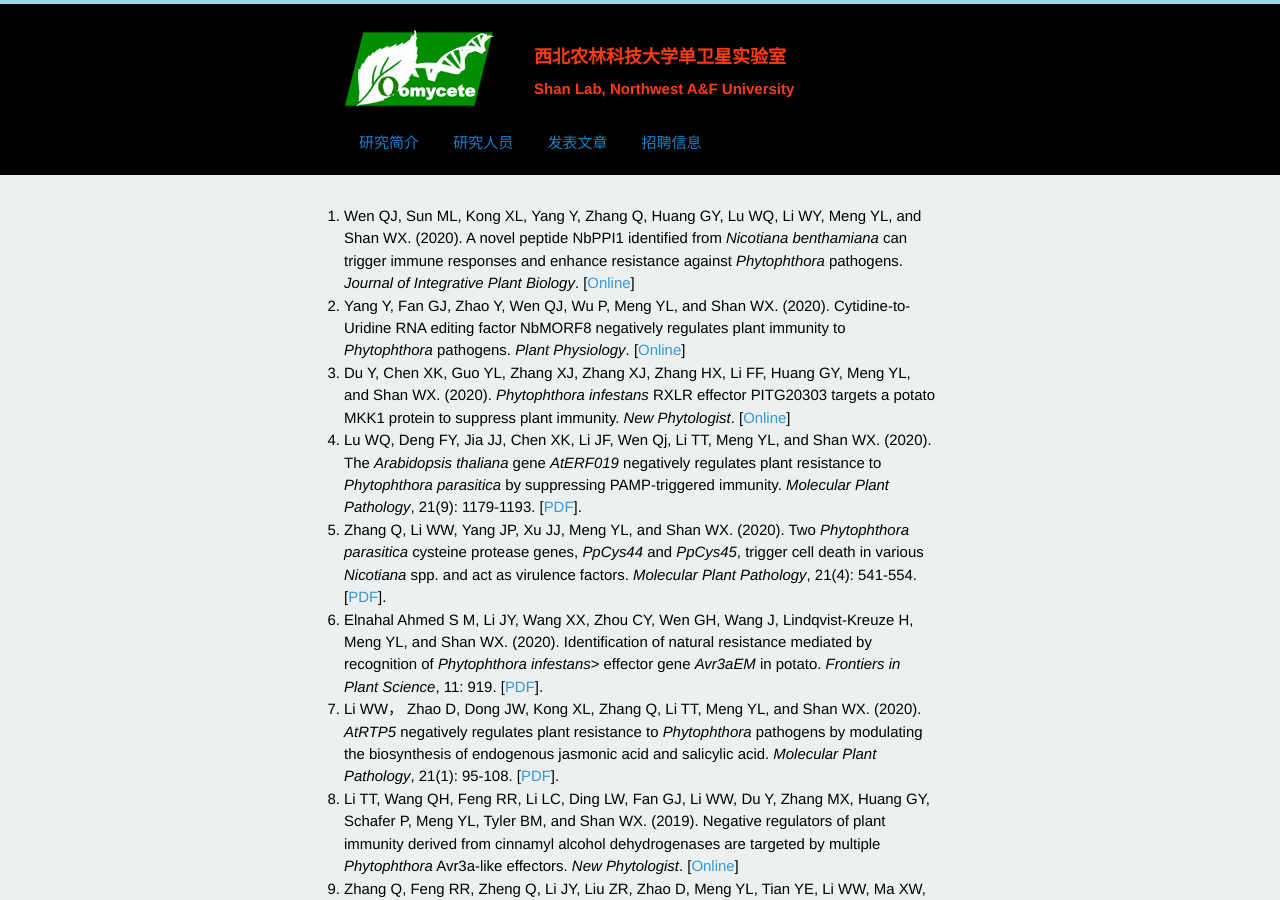
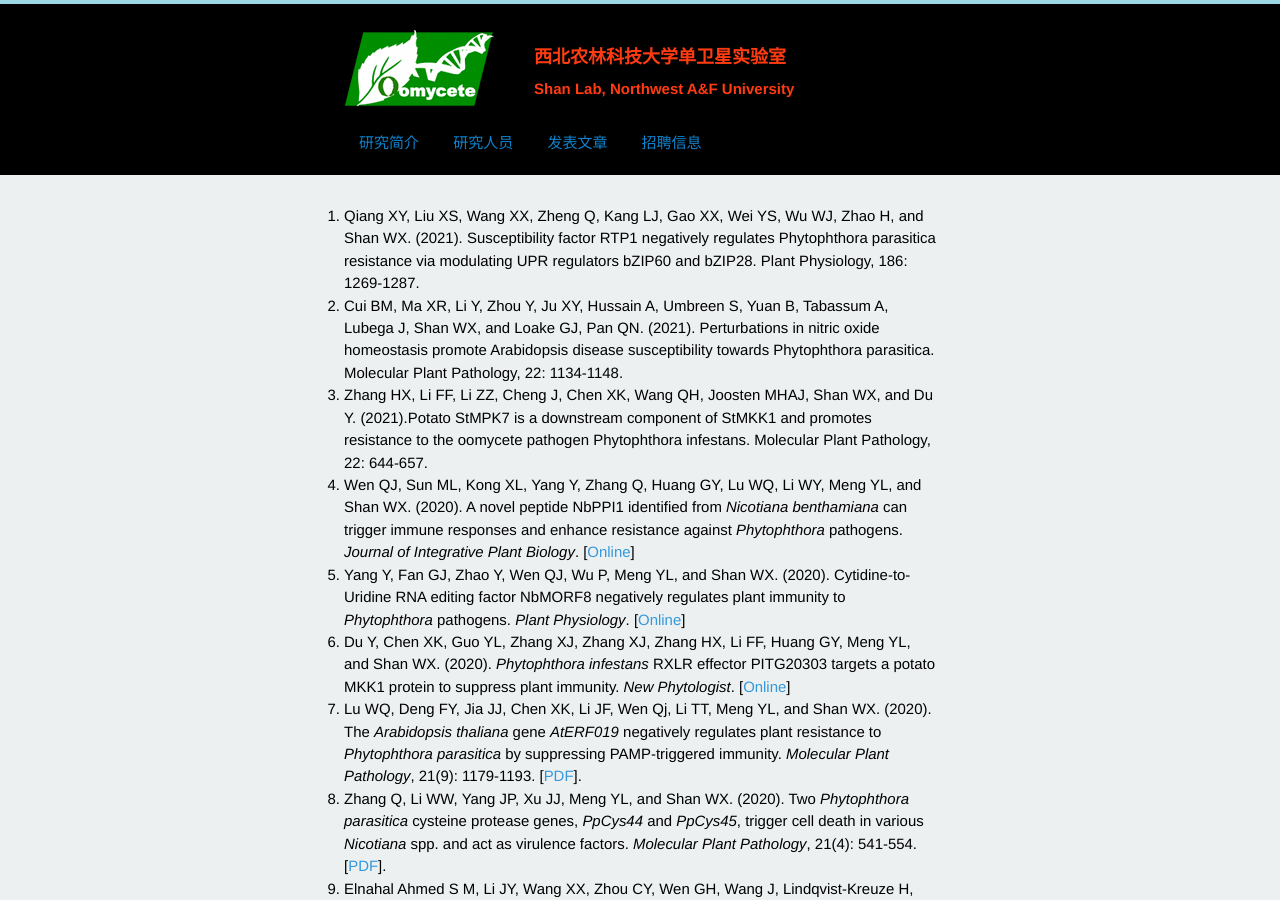
Before and after one commit to shanclub2/shanlab, a Jekyll site: the page built from publication.html, in a window 1280 px wide and 900 px high. Built offline with Jekyll 4.4.1, drawn with Linux system fonts in a browser that asks for light colours; Markdown is read by kramdown in place of the engine named in the settings; a script that is not in the unit is left out.

Commit message:
Update publication.html

```diff
--- a/publication.html
+++ b/publication.html
@@ -6,6 +6,18 @@ title: 单卫星实验室
 <div id="home">
 
 <ol>
+
+<li>
+Qiang XY, Liu XS, Wang XX, Zheng Q, Kang LJ, Gao XX, Wei YS, Wu WJ, Zhao H, and Shan WX. (2021). Susceptibility factor RTP1 negatively regulates Phytophthora parasitica resistance via modulating UPR regulators bZIP60 and bZIP28. Plant Physiology, 186: 1269-1287.
+</li>
+
+<li>
+Cui BM, Ma XR, Li Y, Zhou Y, Ju XY, Hussain A, Umbreen S, Yuan B, Tabassum A, Lubega J, Shan WX, and Loake GJ, Pan QN. (2021). Perturbations in nitric oxide homeostasis promote Arabidopsis disease susceptibility towards Phytophthora parasitica. Molecular Plant Pathology, 22: 1134-1148.
+</li>
+
+<li>
+Zhang HX, Li FF, Li ZZ, Cheng J, Chen XK, Wang QH, Joosten MHAJ, Shan WX, and Du Y. (2021).Potato StMPK7 is a downstream component of StMKK1 and promotes resistance to the oomycete pathogen Phytophthora infestans. Molecular Plant Pathology, 22: 644-657.
+</li>
 
 <li>
 Wen QJ, Sun ML, Kong XL, Yang Y, Zhang Q, Huang GY, Lu WQ, Li WY, Meng YL, and Shan WX. (2020). A novel peptide NbPPI1 identified from <i>Nicotiana benthamiana</i> can trigger immune responses and enhance resistance against <i>Phytophthora</i> pathogens. <i>Journal of Integrative Plant Biology</i>. [<a href="https://onlinelibrary.wiley.com/doi/10.1111/jipb.13033">Online</a>]
```
